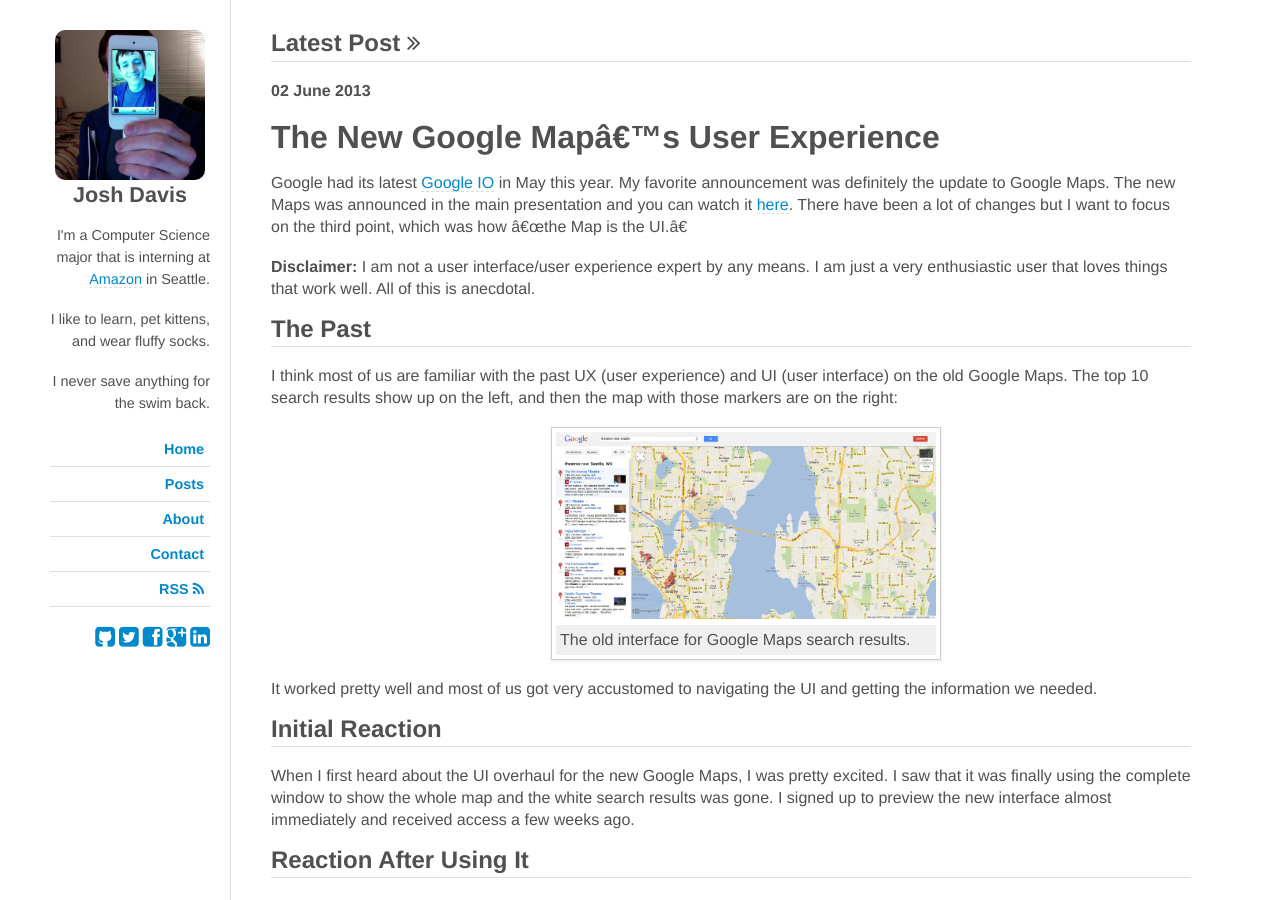
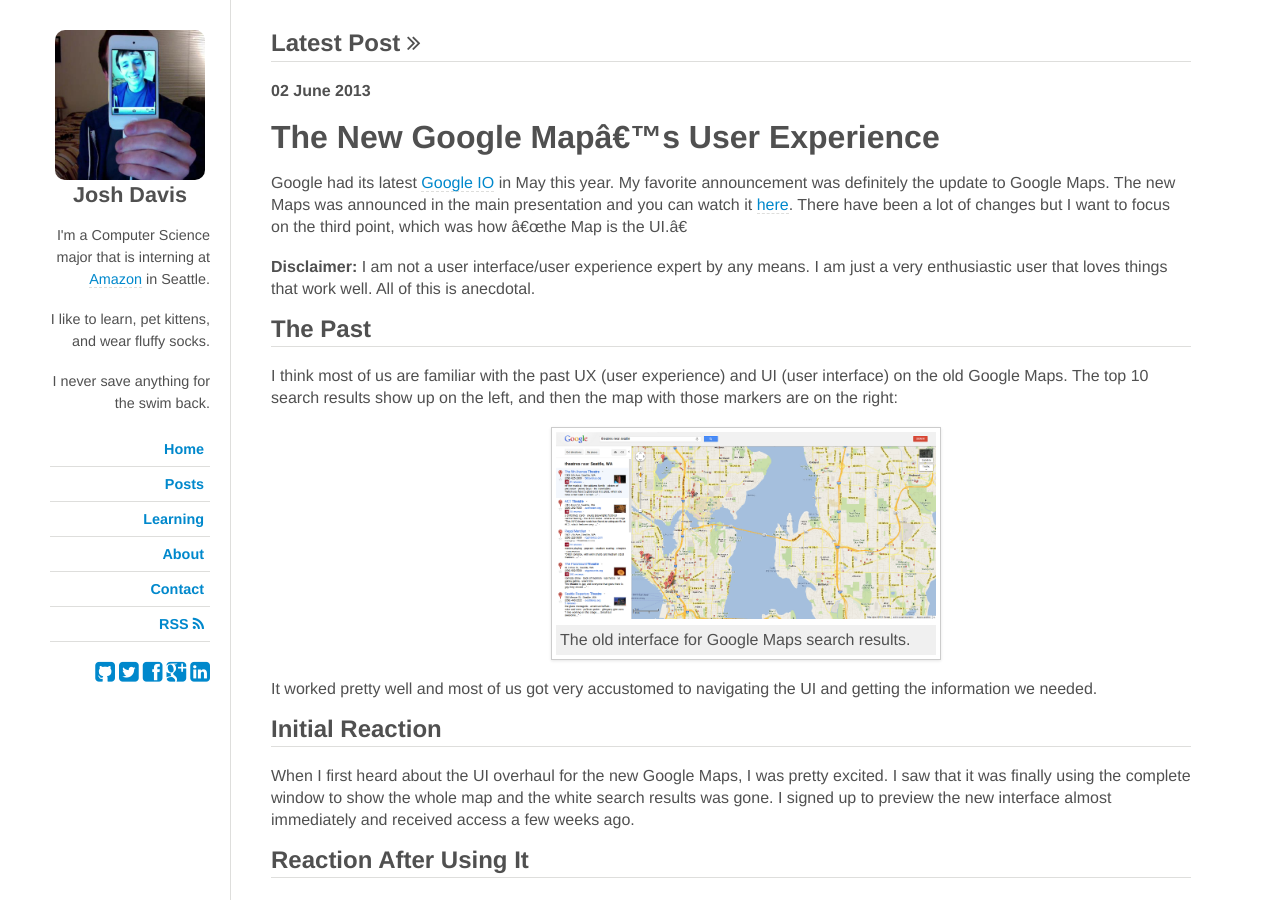
Before and after one commit to jdavis/jdavis.github.com, a Jekyll site: the page built from index.html, in a window 1280 px wide and 900 px high. Built offline with Jekyll 4.4.1, drawn with Linux system fonts in a browser that asks for light colours; nearby versions of some CDN libraries; some web fonts are replaced; Markdown is read by kramdown in place of the engine named in the settings.

Commit message:
Add Learning link in side navigation

```diff
--- a/_layouts/default.html
+++ b/_layouts/default.html
@@ -44,6 +44,7 @@
                 <ul>
                     <li><a href="/">Home</a></li>
                     <li><a href="/posts/">Posts</a></li>
+                    <li><a href="/learning/">Learning</a></li>
                     <li><a href="/about/">About</a></li>
                     <li><a href="/about/#contact">Contact</a></li>
                     <li><a href="/atom.xml">RSS <i class="icon-rss"></i></a></li>
```
